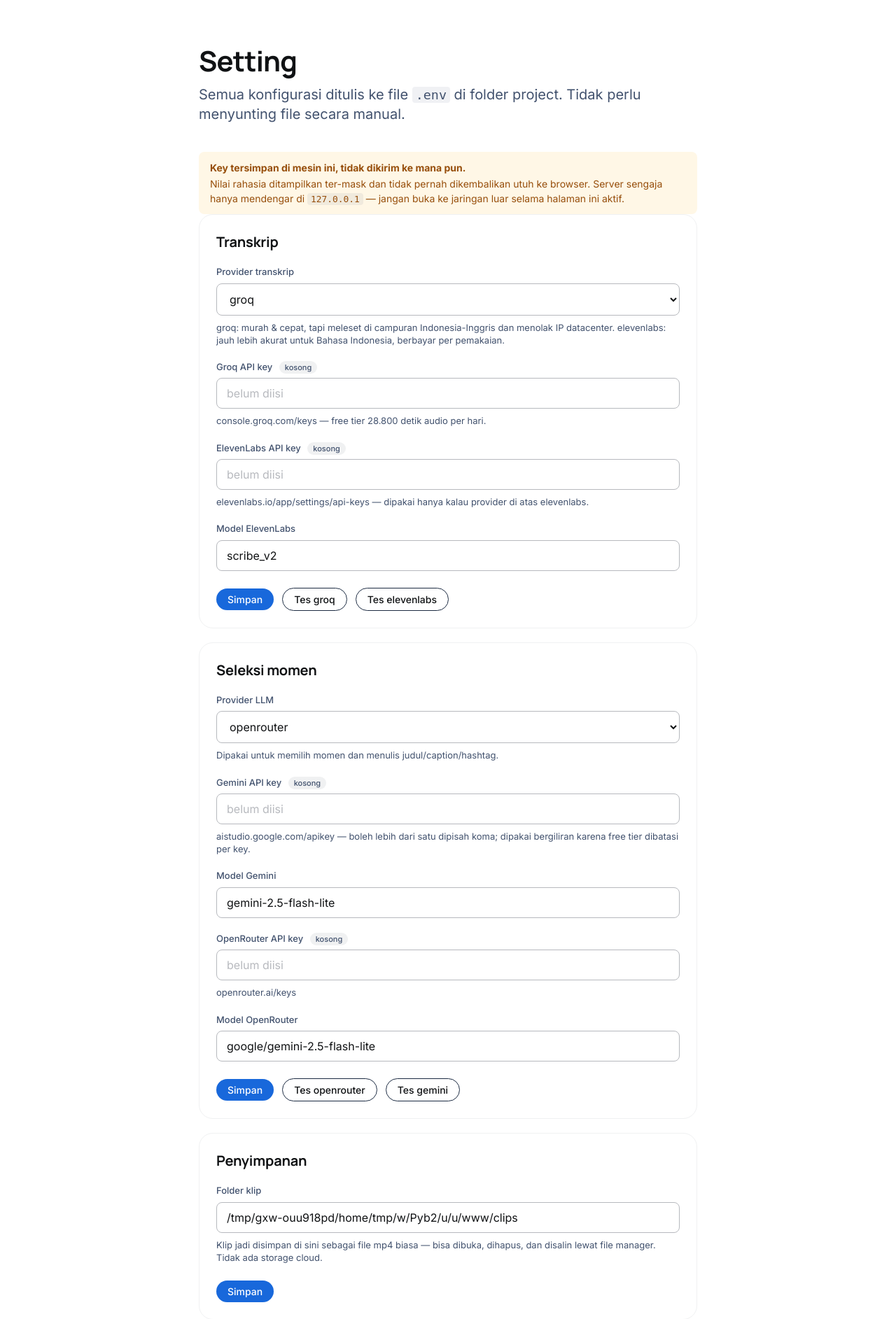
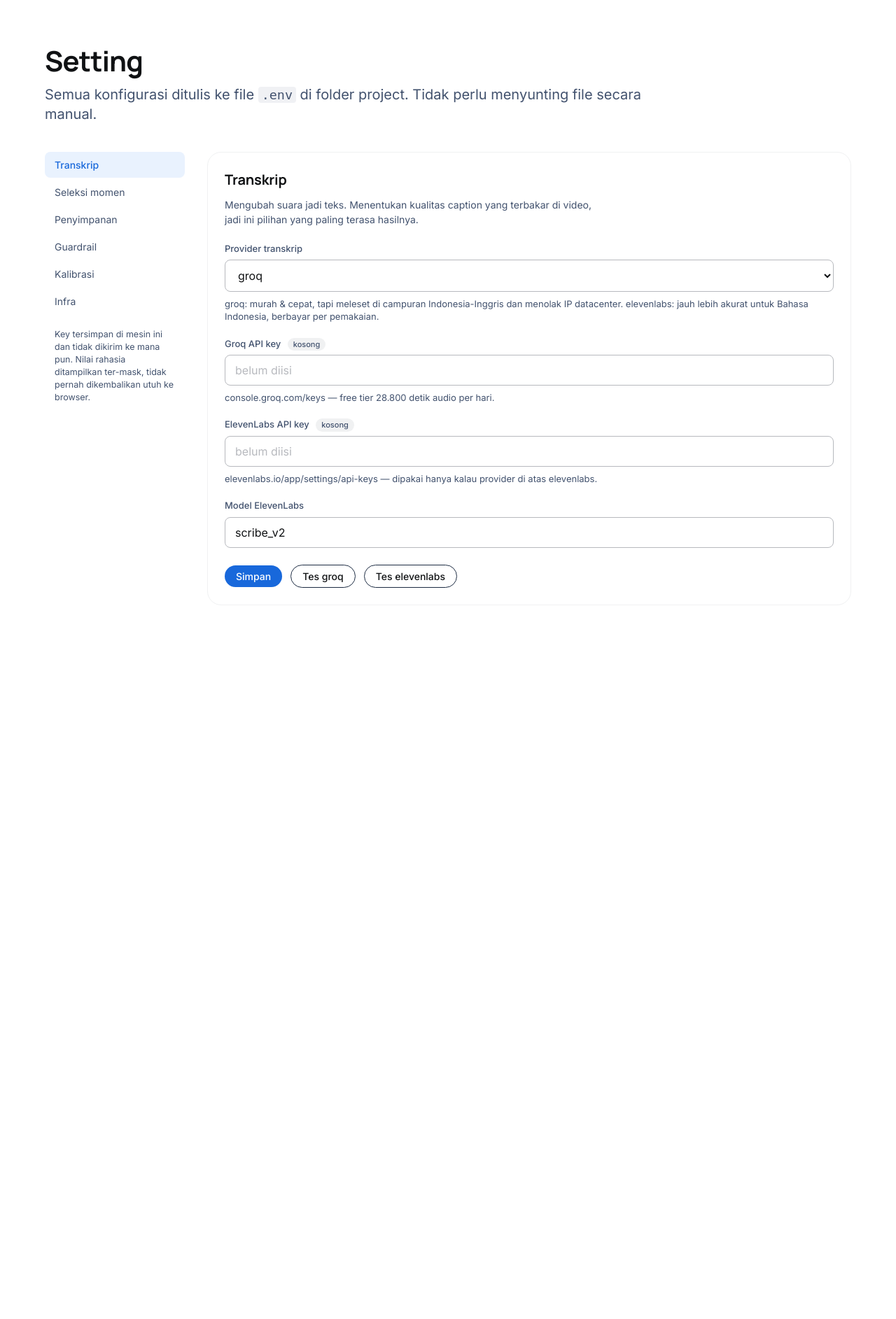
Before and after one commit to dataagentiv-gif/agentiv-capio, a FastAPI app: page /settings in a window 1280 px wide. Shown: the part 57-1942 px from the top of the page at 70% size. After the commit the page ends 922 px from the top, so only its background shows below. Run offline with FastAPI, Linux system fonts and the light colour scheme.

Commit message:
feat(web): pecah halaman Setting jadi sub-halaman bersidebar
Sebelumnya semua pengaturan bertumpuk dalam satu gulungan panjang, dan mencari
satu angka kalibrasi berarti menggulir melewati semua field lain. Sekarang enam
sub-halaman: Transkrip, LLM, Penyimpanan, Guardrail, Kalibrasi, Infra.

Sub-halaman dipilih lewat hash (#kalibrasi), bukan state di memori, sehingga
tombol back browser bekerja dan tautannya bisa disimpan. Hash yang tidak
dikenal jatuh ke sub-halaman pertama, bukan menghasilkan layar kosong.

Grup "Seleksi momen" diganti "LLM" — itu istilah yang dipakai orang saat
mencari pengaturannya, dan lebih pendek di sidebar. Tiap sub-halaman diberi
satu kalimat pengantar; tanpa itu orang yang baru membuka repo ini melihat
daftar field tanpa tahu mana yang wajib diisi.

Co-Authored-By: Claude Opus 5 <noreply@anthropic.com>

```diff
--- a/web/static/style.css
+++ b/web/static/style.css
@@ -529,9 +529,56 @@ input.chip-num { width: 96px; cursor: text; text-align: center; }
 
 /* ---------- Setting ---------- */
 
-.group { margin-bottom: 20px; }
+.settings-layout {
+  display: grid;
+  grid-template-columns: 200px 1fr;
+  gap: 32px;
+  align-items: start;
+}
 
-.group h2, .readonly-card h2 {
+/* Sticky supaya berpindah sub-halaman tidak menuntut scroll ke atas dulu. */
+.settings-nav {
+  position: sticky;
+  top: 80px;
+  display: flex;
+  flex-direction: column;
+  gap: 2px;
+}
+
+.settings-nav a {
+  padding: 8px 14px;
+  border-radius: var(--radius-inputs);
+  font-size: 14px;
+  color: var(--color-muted);
+  text-decoration: none;
+}
+
+.settings-nav a:hover { background: var(--surface-soft); color: var(--color-ink); }
+
+.settings-nav a.on {
+  background: var(--surface-tinted);
+  color: var(--color-action);
+  font-weight: 500;
+}
+
+.settings-body { min-width: 0; }
+
+.nav-note {
+  margin: 20px 14px 0;
+  font-size: 12.5px;
+  line-height: 1.45;
+  color: var(--color-muted);
+}
+
+.panel-intro {
+  margin: -8px 0 22px;
+  font-size: 14px;
+  line-height: 1.5;
+  color: var(--color-muted);
+  max-width: 62ch;
+}
+
+.panel h2, .readonly-card h2 {
   font-family: var(--font-display);
   font-size: 20px;
   font-weight: 700;
@@ -581,10 +628,8 @@ select:focus {
   font-size: .92em;
 }
 
-.group .out:empty { display: none; }
-.group .out .note { margin-top: 16px; }
-
-.readonly-card { background: var(--surface-soft); border-color: transparent; }
+.panel .out:empty { display: none; }
+.panel .out .note { margin-top: 16px; }
 
 .ro-row {
   display: flex;
@@ -598,6 +643,21 @@ select:focus {
 .ro-row b { flex: 0 0 130px; font-weight: 500; color: var(--color-muted); }
 .ro-row code { word-break: break-all; color: var(--color-body); }
 
+@media (max-width: 860px) {
+  /* Sidebar jadi baris gulir mendatar; di layar sempit, kolom 200px memakan
+     lebar yang justru dibutuhkan formulirnya. */
+  .settings-layout { grid-template-columns: 1fr; gap: 16px; }
+  .settings-nav {
+    position: static;
+    flex-direction: row;
+    overflow-x: auto;
+    padding-bottom: 4px;
+    border-bottom: 1px solid var(--color-fog);
+  }
+  .settings-nav a { white-space: nowrap; }
+  .nav-note { margin: 12px 0 0; }
+}
+
 @media (max-width: 640px) {
   main { padding: 40px 16px 64px; }
   h1.display { font-size: 32px; }
--- a/web/templates/settings.html
+++ b/web/templates/settings.html
@@ -1,26 +1,40 @@
 {% extends "_layout.html" %}
 {% set page = 'settings' %}
 {% block title %}Setting — Video Clipping Engine{% endblock %}
-{% block main_class %}narrow{% endblock %}
 {% block heading %}Setting{% endblock %}
 {% block lede %}Semua konfigurasi ditulis ke file <code>.env</code> di folder project. Tidak perlu menyunting file secara manual.{% endblock %}
 
 {% block content %}
-<div class="note warn" id="secnote">
-  <b>Key tersimpan di mesin ini, tidak dikirim ke mana pun.</b>
-  Nilai rahasia ditampilkan ter-mask dan tidak pernah dikembalikan utuh ke browser.
-  Server sengaja hanya mendengar di <code>127.0.0.1</code> — jangan buka ke jaringan
-  luar selama halaman ini aktif.
+<div class="settings-layout">
+  <div>
+    <nav class="settings-nav" id="nav"></nav>
+    <p class="nav-note">
+      Key tersimpan di mesin ini dan tidak dikirim ke mana pun. Nilai rahasia
+      ditampilkan ter-mask, tidak pernah dikembalikan utuh ke browser.
+    </p>
+  </div>
+  <div class="settings-body" id="panels">
+    <div class="empty">Memuat…</div>
+  </div>
 </div>
-
-<div id="groups"><div class="empty">Memuat…</div></div>
-
-<div class="card readonly-card" id="ro"></div>
 {% endblock %}
 
 {% block script %}
 <script>
-const TES = { 'Transkrip': ['groq', 'elevenlabs'], 'Seleksi momen': ['openrouter', 'gemini'] };
+const TES = { 'Transkrip': ['groq', 'elevenlabs'], 'LLM': ['openrouter', 'gemini'] };
+
+// Penjelasan singkat di kepala tiap sub-halaman. Tanpa ini, orang yang baru
+// membuka repo ini melihat daftar field tanpa tahu mana yang wajib diisi.
+const INTRO = {
+  'Transkrip': 'Mengubah suara jadi teks. Menentukan kualitas caption yang terbakar di video, jadi ini pilihan yang paling terasa hasilnya.',
+  'LLM': 'Memilih momen mana yang dijadikan klip, lalu menulis judul, caption, dan hashtag. Dipakai dua kali per video.',
+  'Penyimpanan': 'Klip jadi disimpan sebagai file mp4 biasa. Tidak ada storage cloud di project ini.',
+  'Guardrail': 'Batas keras yang tidak boleh dilanggar pipeline. Segmen di luar rentang durasi dibuang sebelum dirender.',
+  'Kalibrasi': 'Angka yang diputar kalau titik potong klip terasa belum pas. Penjelasan lengkapnya ada di README.',
+  'Infra': 'Alamat database dan antrean. Sengaja tidak bisa diubah dari sini.',
+};
+
+const slug = s => s.toLowerCase().replace(/[^a-z0-9]+/g, '-');
 let data = null;
 
 function fieldHtml(f) {
@@ -33,8 +47,8 @@ function fieldHtml(f) {
       f.options.map(o => `<option value="${o}" ${o === f.value ? 'selected' : ''}>${esc(o)}</option>`).join('') +
       `</select>`;
   } else {
-    // Rahasia dibiarkan kosong dengan placeholder ter-mask. Mengisi ulang
-    // nilai ter-mask ke dalam input membuat orang tidak sadar sedang menyimpan
+    // Rahasia dibiarkan kosong dengan placeholder ter-mask. Mengisi ulang nilai
+    // ter-mask ke dalam input membuat orang tidak sadar sedang menyimpan
     // titik-titik itu sebagai key baru.
     const tipe = f.kind === 'number' ? 'number' : 'text';
     const val = f.secret ? '' : esc(f.value);
@@ -49,39 +63,73 @@ function fieldHtml(f) {
     </div>`;
 }
 
-function groupHtml(g) {
-  const tes = (TES[g.name] || []).map(p =>
-    `<button type="button" class="btn ghost sm" data-test="${p}">Tes ${p}</button>`).join('');
+function panelHtml(nama, isi, aksi = '') {
   return `
-    <section class="card group" data-group="${esc(g.name)}">
-      <h2>${esc(g.name)}</h2>
-      ${g.fields.map(fieldHtml).join('')}
-      <div class="actions">
-        <button type="button" class="btn sm" data-save="${esc(g.name)}">Simpan</button>
-        ${tes}
-      </div>
+    <section class="card panel" id="p-${slug(nama)}" data-group="${esc(nama)}" hidden>
+      <h2>${esc(nama)}</h2>
+      ${INTRO[nama] ? `<p class="panel-intro">${esc(INTRO[nama])}</p>` : ''}
+      ${isi}
+      ${aksi}
       <div class="out"></div>
     </section>`;
 }
 
 function render() {
-  document.getElementById('groups').innerHTML = data.groups.map(groupHtml).join('');
-  document.getElementById('ro').innerHTML =
-    `<h2>Infra</h2>
-     <p class="sub">Sengaja tidak bisa diubah dari sini: salah isi sekali, aplikasinya mati
-      dan halaman ini ikut tidak bisa dibuka. Sunting langsung di <code>${esc(data.env_path)}</code>.</p>` +
-    data.readonly.map(r => `<div class="ro-row"><b>${esc(r.key)}</b><code>${esc(r.value)}</code></div>`).join('');
+  const nama = data.groups.map(g => g.name).concat('Infra');
 
+  document.getElementById('nav').innerHTML = nama.map(n =>
+    `<a href="#${slug(n)}" data-tab="${slug(n)}">${esc(n)}</a>`).join('');
+
+  const panels = data.groups.map(g => {
+    const tes = (TES[g.name] || []).map(p =>
+      `<button type="button" class="btn ghost sm" data-test="${p}">Tes ${p}</button>`).join('');
+    return panelHtml(g.name, g.fields.map(fieldHtml).join(''),
+      `<div class="actions">
+         <button type="button" class="btn sm" data-save="1">Simpan</button>${tes}
+       </div>`);
+  });
+
+  panels.push(panelHtml('Infra',
+    `<p class="sub">Salah isi sekali, aplikasinya mati dan halaman ini ikut tidak
+      bisa dibuka. Sunting langsung di <code>${esc(data.env_path)}</code>.</p>` +
+    data.readonly.map(r =>
+      `<div class="ro-row"><b>${esc(r.key)}</b><code>${esc(r.value)}</code></div>`).join('')));
+
+  document.getElementById('panels').innerHTML = panels.join('');
   document.querySelectorAll('[data-save]').forEach(b => b.onclick = () => simpan(b));
   document.querySelectorAll('[data-test]').forEach(b => b.onclick = () => tes(b));
+  pilih();
 }
+
+// Sub-halaman dipilih lewat hash, bukan state di memori: tombol back browser
+// tetap bekerja dan tautannya bisa disimpan.
+function pilih() {
+  const target = location.hash.slice(1) || slug(data.groups[0].name);
+  let ketemu = false;
+  document.querySelectorAll('.panel').forEach(p => {
+    const aktif = p.id === `p-${target}`;
+    p.hidden = !aktif;
+    if (aktif) ketemu = true;
+  });
+  document.querySelectorAll('[data-tab]').forEach(a =>
+    a.classList.toggle('on', a.dataset.tab === target));
+  // Hash yang tidak dikenal (misalnya tautan lama) jangan menghasilkan halaman
+  // kosong — jatuh ke sub-halaman pertama.
+  if (!ketemu) {
+    const p = document.querySelector('.panel');
+    if (p) { p.hidden = false; document.querySelector('[data-tab]').classList.add('on'); }
+  }
+}
+
+window.addEventListener('hashchange', pilih);
 
 function pesan(el, ok, teks) {
   el.querySelector('.out').innerHTML = `<div class="note ${ok ? 'ok' : 'err'}">${esc(teks)}</div>`;
 }
 
 async function simpan(btn) {
-  const sec = btn.closest('.group');
+  const sec = btn.closest('.panel');
+  const grup = sec.dataset.group;
   const values = {};
   sec.querySelectorAll('[data-key]').forEach(i => { if (i.value !== '') values[i.dataset.key] = i.value; });
   btn.disabled = true;
@@ -89,24 +137,21 @@ async function simpan(btn) {
     const r = await fetch('/api/settings', {
       method: 'POST', headers: {'Content-Type': 'application/json'}, body: JSON.stringify({ values })
     });
-    const d = await r.json();
-    data = d;
-    const n = (d.changed || []).length;
+    data = await r.json();
+    const n = (data.changed || []).length;
     render();
-    const s = document.querySelector(`[data-group="${sec.dataset.group}"]`);
-    pesan(s, true, n ? `${n} nilai disimpan ke .env. Job berikutnya otomatis memakainya.`
-                     : 'Tidak ada perubahan.');
+    pesan(document.querySelector(`[data-group="${grup}"]`), true,
+      n ? `${n} nilai disimpan ke .env. Job berikutnya otomatis memakainya.` : 'Tidak ada perubahan.');
   } catch (e) {
     pesan(sec, false, String(e));
   } finally { btn.disabled = false; }
 }
 
 async function tes(btn) {
-  const sec = btn.closest('.group');
+  const sec = btn.closest('.panel');
   const p = btn.dataset.test;
-  btn.disabled = true;
   const label = btn.textContent;
-  btn.textContent = 'Mengetes…';
+  btn.disabled = true; btn.textContent = 'Mengetes…';
   try {
     const d = await (await fetch(`/api/settings/test/${p}`, { method: 'POST' })).json();
     pesan(sec, d.ok, `${p}: ${d.message}`);
@@ -116,6 +161,6 @@ async function tes(btn) {
 }
 
 fetch('/api/settings').then(r => r.json()).then(d => { data = d; render(); })
-  .catch(e => document.getElementById('groups').innerHTML = empty('Gagal memuat setting', esc(e)));
+  .catch(e => document.getElementById('panels').innerHTML = empty('Gagal memuat setting', esc(e)));
 </script>
 {% endblock %}
```
